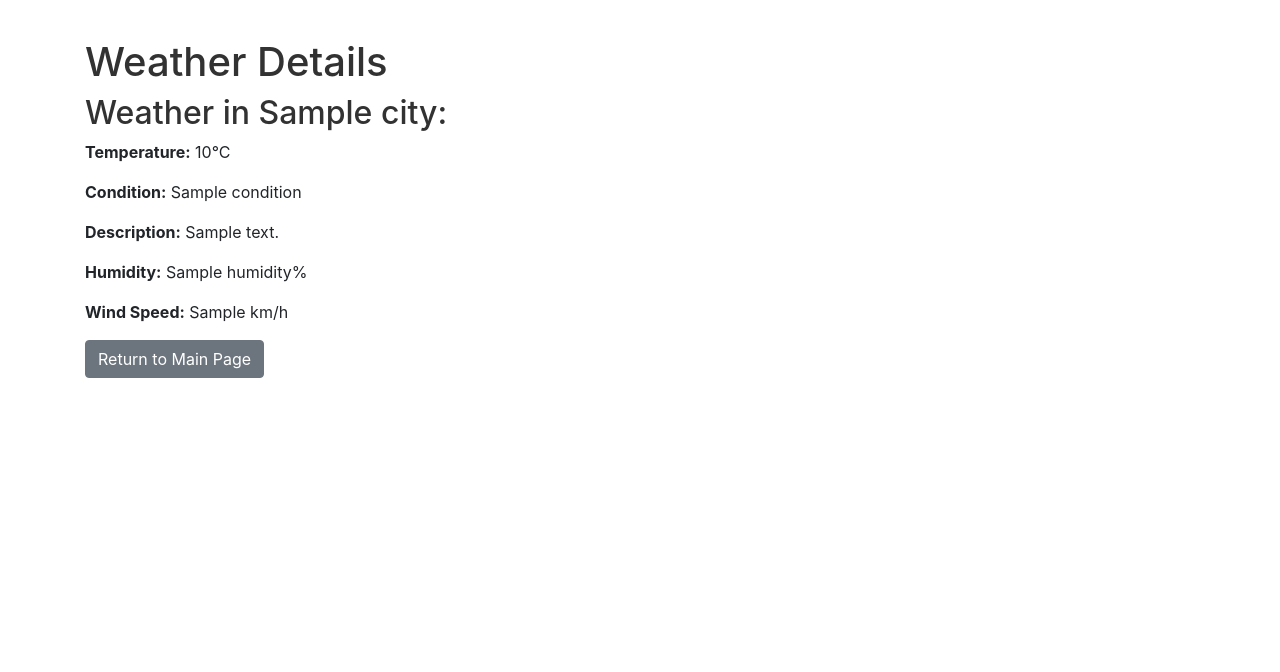
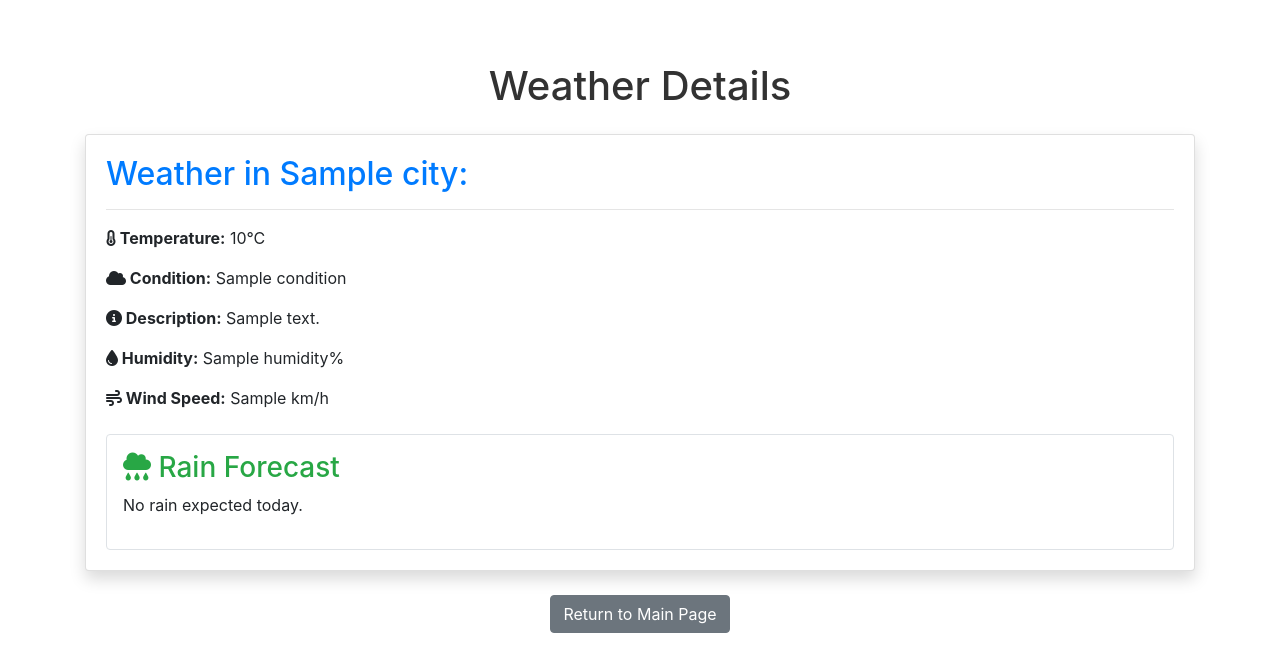
Before and after one commit to Ly-Olia/WeatherApp, a FastAPI app: template templates/weather_details.html in a window 1280 px wide. Shown: the part 56-728 px from the top of the page. Run offline with FastAPI, Linux system fonts and the light colour scheme; the template is opened without the code that fills it: most values are stand-ins (such as "Sample title", 1, 10 or a date in 2020); parts of the project's set-up code (start-up, migrations or seed data) failed here and were passed over; some libraries are stand-ins or nearby versions.

Commit message:
Combine periods of rain
Modify weather_details.html

```diff
--- a/app/routers/weather.py
+++ b/app/routers/weather.py
@@ -53,14 +53,29 @@ async def get_weather(request: Request, city: str, db: Session = Depends(databas
 
     weather_data = await crud.get_current_weather(lat, lon)
     if weather_data is None:
-        return RedirectResponse(url=f"/weather/?error=Weather data not found for '{city}'.", status_code=status.HTTP_302_FOUND)
+        return RedirectResponse(url=f"/weather/?error=Weather data not found for '{city}'.",
+                                status_code=status.HTTP_302_FOUND)
 
+    forecast_data = await crud.get_5_day_forecast(lat, lon)
+
+    # Call the function to check if it will rain today
+    will_rain, total_rain_volume, rain_times = crud.will_it_rain_today(forecast_data)
     return templates.TemplateResponse("weather_details.html", {
         "request": request,
         "city": city,
         "weather": weather_data,
+        "will_rain": will_rain,
+        "rain_volume": total_rain_volume,
+        "rain_times": rain_times,  # Pass rain times here
         "error": None
     })
+
+    # return templates.TemplateResponse("weather_details.html", {
+    #     "request": request,
+    #     "city": city,
+    #     "weather": weather_data,
+    #     "error": None
+    # })
 
     # async with httpx.AsyncClient() as client:
     #     user = await get_current_user(request)
@@ -240,32 +255,22 @@ def send_current_weather(db: Session = Depends(database.get_db), user: models.Us
 async def get_rain_forecast(city: str):
     lat, lon = await crud.get_coordinates(city)
     forecast_data = await crud.get_5_day_forecast(lat, lon)
-    crud.will_it_rain_today(forecast_data)
-    # return forecast_data
-    # if forecast_data:
-    #     rain_today = crud.will_it_rain_today(forecast_data)
-    #     if rain_today:
-    #         rain = "It will rain today."
-    #     else:
-    #         rain = "No rain expected today."
-    # else:
-    #     return "Failed to retrieve weather data."
-    # return {
-    #     "city": city,
-    #     # "state": state,
-    #     # "country": country,
-    #     "will_rain": rain,
-    #     "json": forecast_data
-    #     # "rain_volume_mm": rain_volume
-    # }
+
+
     if forecast_data:
-        will_rain, total_rain_volume, rain_times = crud.will_it_rain_today(forecast_data)
-        if will_rain:
-            return "It will rain today.", total_rain_volume, "mm ", rain_times, forecast_data
-        else:
-            return "No rain expected today.", total_rain_volume, "mm", rain_times, forecast_data
+        will_rain, total_rain_volume, rain_period = crud.will_it_rain_today(forecast_data)
+        return {
+            "city": city,
+            "will_rain": will_rain,
+            "rain_volume": total_rain_volume,
+            "rain_period": rain_period,
+            "weather": forecast_data
+        }
     else:
-        return "Failed to retrieve weather data."
+        return {"error": "Failed to retrieve weather data."}
+
+
+
 
 
 @router.post("/check-extreme-weather/")
--- a/templates/weather_details.html
+++ b/templates/weather_details.html
@@ -1,24 +1,50 @@
 {% include 'layout.html' %}
 
+<body>
+    <div class="container mt-5">
+        <h1 class="mb-4 text-center">Weather Details</h1>
 
-<body>
-    <div class="container">
-        <h1 class="mt-4">Weather Details</h1>
+        <div class="card shadow">
+            <div class="card-body">
+                {% if weather %}
+                    <h2 class="card-title text-primary">Weather in {{ city }}:</h2>
+                    <hr>
+                    <p><strong><i class="fas fa-thermometer-half"></i> Temperature:</strong> {{ weather.temperature }}°C</p>
+                    <p><strong><i class="fas fa-cloud"></i> Condition:</strong> {{ weather.condition }}</p>
+                    <p><strong><i class="fas fa-info-circle"></i> Description:</strong> {{ weather.weather_description }}</p>
+                    <p><strong><i class="fas fa-tint"></i> Humidity:</strong> {{ weather.humidity }}%</p>
+                    <p><strong><i class="fas fa-wind"></i> Wind Speed:</strong> {{ weather.wind_speed }} km/h</p>
 
-        {% if weather %}
-            <h2>Weather in {{ city }}:</h2>
-            <p><strong>Temperature:</strong> {{ weather.temperature }}°C</p>
-            <p><strong>Condition:</strong> {{ weather.condition }}</p>
-            <p><strong>Description:</strong> {{ weather.weather_description }}</p>
-            <p><strong>Humidity:</strong> {{ weather.humidity }}%</p>
-            <p><strong>Wind Speed:</strong> {{ weather.wind_speed }} km/h</p>
-        {% elif error %}
-            <p><strong>Error:</strong> {{ error }}</p>
-        {% else %}
-            <p>No weather data available.</p>
-        {% endif %}
+                    <!-- Add rain forecast details -->
+                    <div class="mt-4 p-3 border rounded">
+                        <h3 class="text-success"><i class="fas fa-cloud-rain"></i> Rain Forecast</h3>
+                        {% if will_rain %}
+                            <p><strong>Rain is expected today.</strong></p>
+                            <p><strong>Total Rain Volume:</strong> {{ rain_volume }} mm</p>
+                            <p><strong>Expected Rain Times:</strong></p>
+                            <ul>
+                                {% for time in rain_times %}
+                                    <li>{{ time }}</li>
+                                {% endfor %}
+                            </ul>
+                        {% else %}
+                            <p>No rain expected today.</p>
+                        {% endif %}
+                    </div>
+                {% elif error %}
+                    <div class="alert alert-danger">
+                        <strong>Error:</strong> {{ error }}
+                    </div>
+                {% else %}
+                    <div class="alert alert-warning">No weather data available.</div>
+                {% endif %}
+            </div>
+        </div>
 
-        <a href="{{ url_for('main_page') }}" class="btn btn-secondary">Return to Main Page</a>
+        <div class="mt-4 text-center">
+            <a href="{{ url_for('main_page') }}" class="btn btn-secondary">Return to Main Page</a>
+        </div>
     </div>
+
+    <script src="https://kit.fontawesome.com/a076d05399.js"></script>
 </body>
-</html>
```
Also changed, not shown: app/crud.py (+53 -6 lines).
